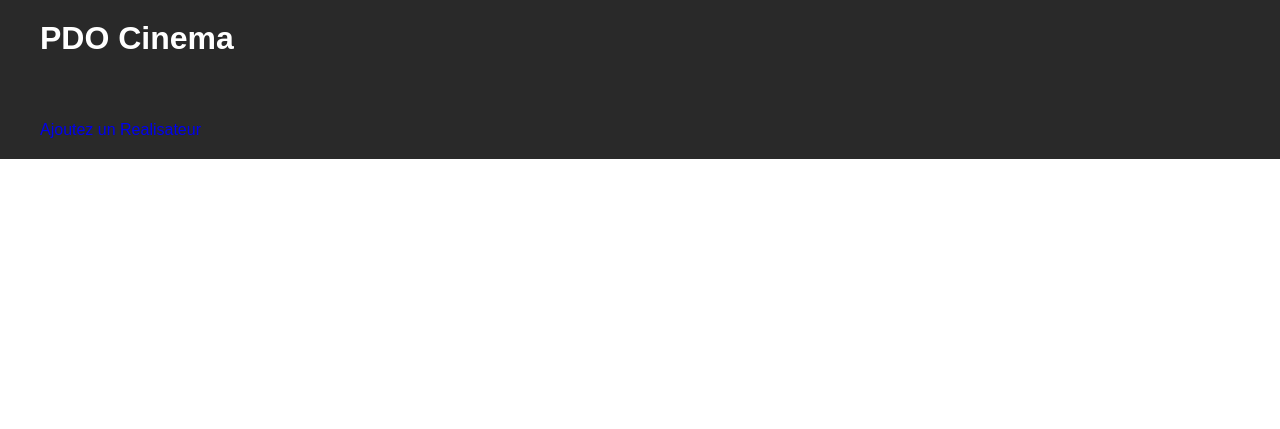
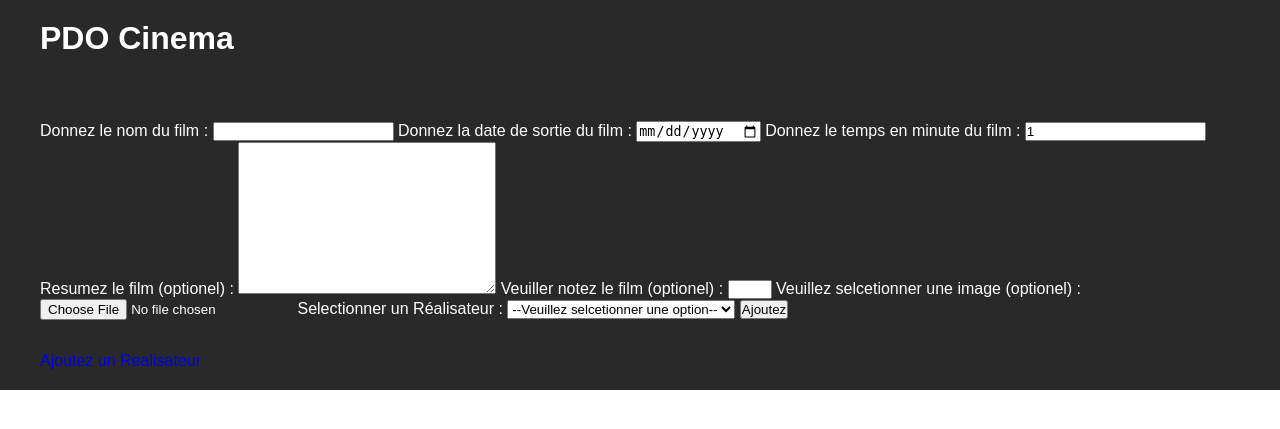
Before and after one commit to KrouriB/Exo_MVC_Cinema, a PHP site: template view/form/formFilm.php in a window 1280 px wide. Shown: the part 112-541 px from the top of the page. Run offline with PHP 8.4, Linux system fonts and the light colour scheme; the template is opened without the code that fills it, so the values that code supplies are empty; some libraries are stand-ins or nearby versions.

Commit message:
tentative de form pour film (non tester)

```diff
--- a/view/form/formFilm.php
+++ b/view/form/formFilm.php
@@ -1,6 +1,34 @@
 <?php
 ob_start();
 ?>
+
+<form action="index.php?action=addFilm" method="post" enctype="multipart/form-data">
+
+    <label for="titre_film">Donnez le nom du film :</label>
+    <input type="text" name="titre_film" id="titre_film">
+    <label for="date_film">Donnez la date de sortie du film :</label>
+    <input type="date" id="date_film" name="date_sortie_film">
+    <label for="temps_min_film">Donnez le temps en minute du film :</label>
+    <input type="number" name="temps_min_film" id="temps_min_film" min="1" value="1" step="1">
+    <label for="resume_film">Resumez le film (optionel) :</label>
+    <textarea name="resume_film" id="resume_film" cols="30" rows="10"></textarea>
+    <label for="note_film">Veuiller notez le film (optionel) :</label>
+    <input type="number" name="note_film" id="note_film" step="1" min="0" max="1">
+    <label for="image_film">Veuillez selcetionner une image (optionel) :</label>
+    <input type="file" name="image_film" id="image_film">
+    <label for="selectReal">Selectionner un Réalisateur :</label>
+    <select name="id_personne" id="selectReal">
+        <option value="">--Veuillez selcetionner une option--</option>
+        <?php
+        foreach($realisateurs as $realisateur){
+            ?>
+            <option value="<?= $realisateur['id'] ?>"><?= $realisateur['nomReal'] ?></option>
+            <?php
+        }
+        ?>
+    </select>
+    <input type="submit" value="Ajoutez" name="submitFilm">
+</form>
 
 <a href="index.php?action=formRealisateur">Ajoutez un Realisateur</a>
 
```
